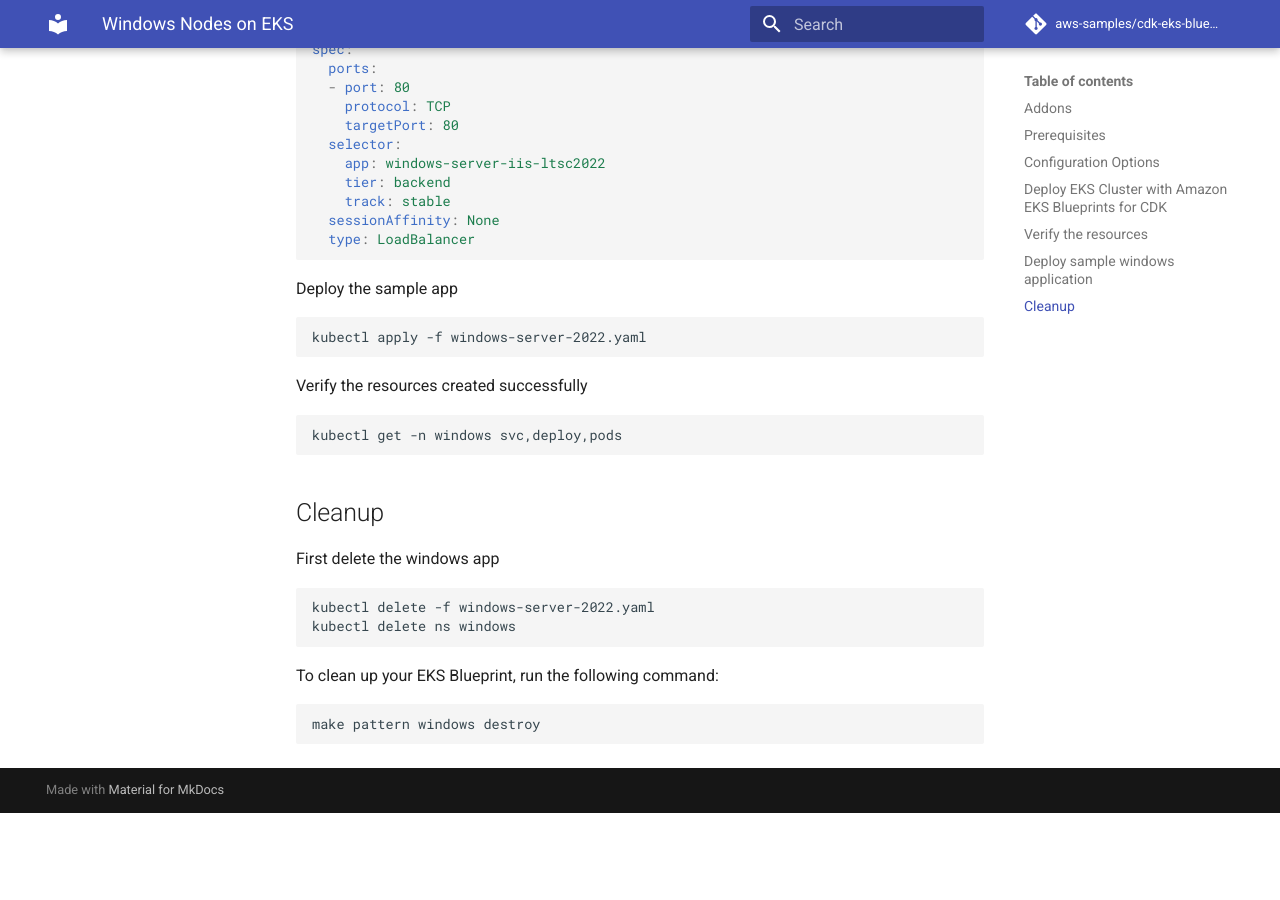
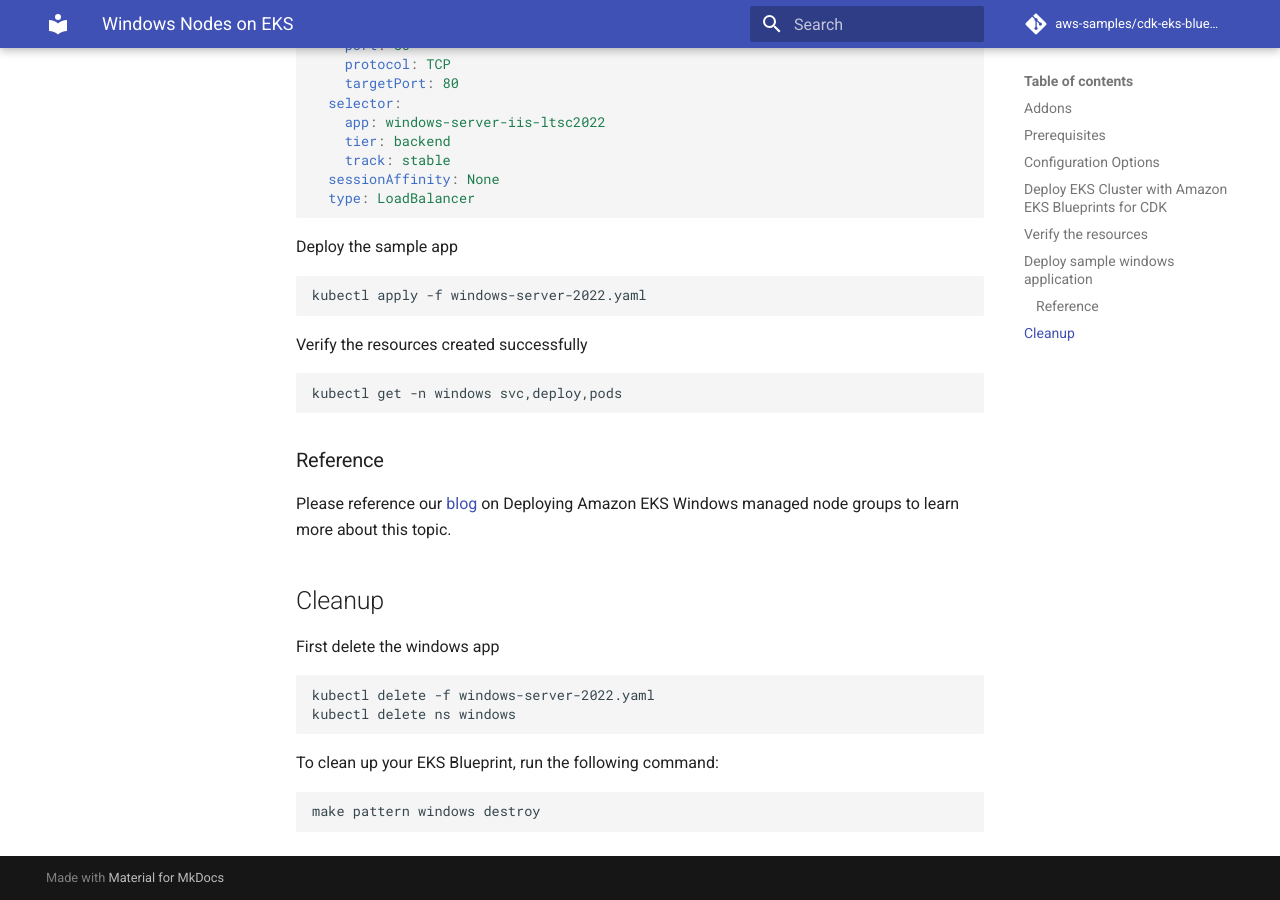
Before and after one commit to aws-samples/cdk-eks-blueprints-patterns, an MkDocs documentation site: the page built from docs/patterns/windows.md, in a window 1280 px wide and 900 px high, scrolled down 3271 px. Built offline with MkDocs 1.6.1 and Material for MkDocs 9.7.7, drawn with Linux system fonts in a browser that asks for light colours; comment, search, counter and statistics services are not loaded; before the commit the page ends 4084 px from its top, so only the background shows below that; some of the changed text lies outside the part shown.

Commit message:
doc updates

````diff
--- a/docs/patterns/windows.md
+++ b/docs/patterns/windows.md
@@ -154,6 +152,10 @@ Verify the resources created successfully
 kubectl get -n windows svc,deploy,pods
 ```
 
+### Reference
+
+Please reference our [blog](https://aws.amazon.com/blogs/containers/deploying-amazon-eks-windows-managed-node-groups/#:~:text=2.-,Deploy%20a%20sample%20application,-Now%20that%20ourhttps://aws.amazon.com/blogs/containers/deploying-amazon-eks-windows-managed-node-groups/#:~:text=2.-,Deploy%20a%20sample%20application,-Now%20that%20our) on Deploying Amazon EKS Windows managed node groups to learn more about this topic.
+
 
 ## Cleanup
 
````
Also changed, not shown: other parts of docs/patterns/windows.md (+0 -2 lines).
